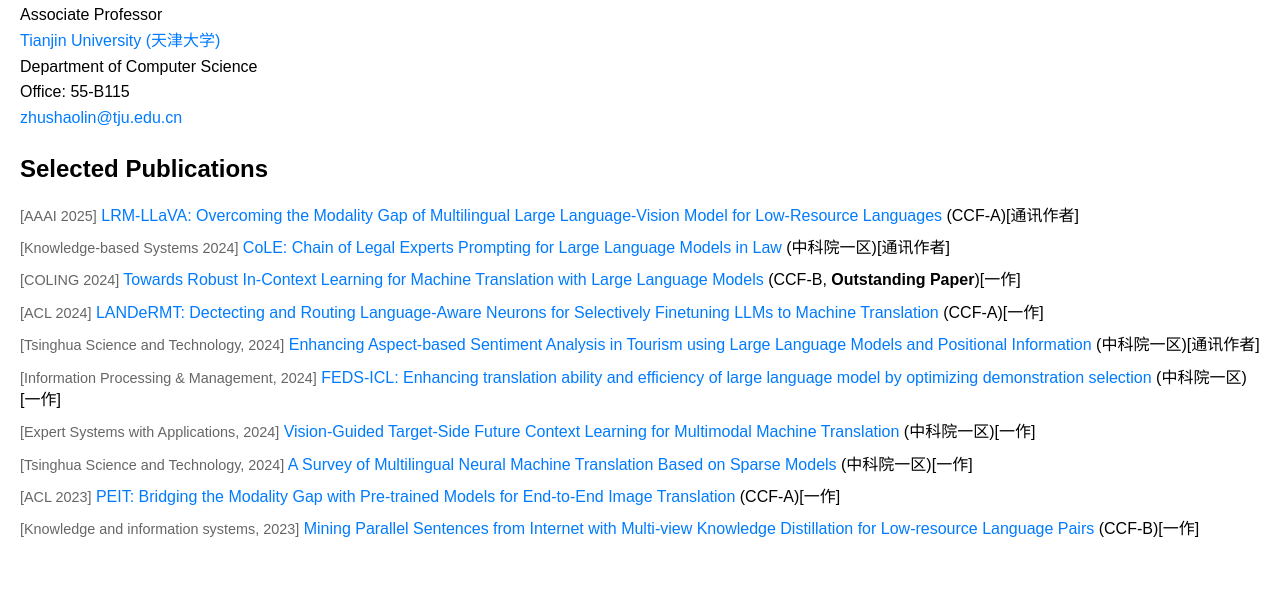
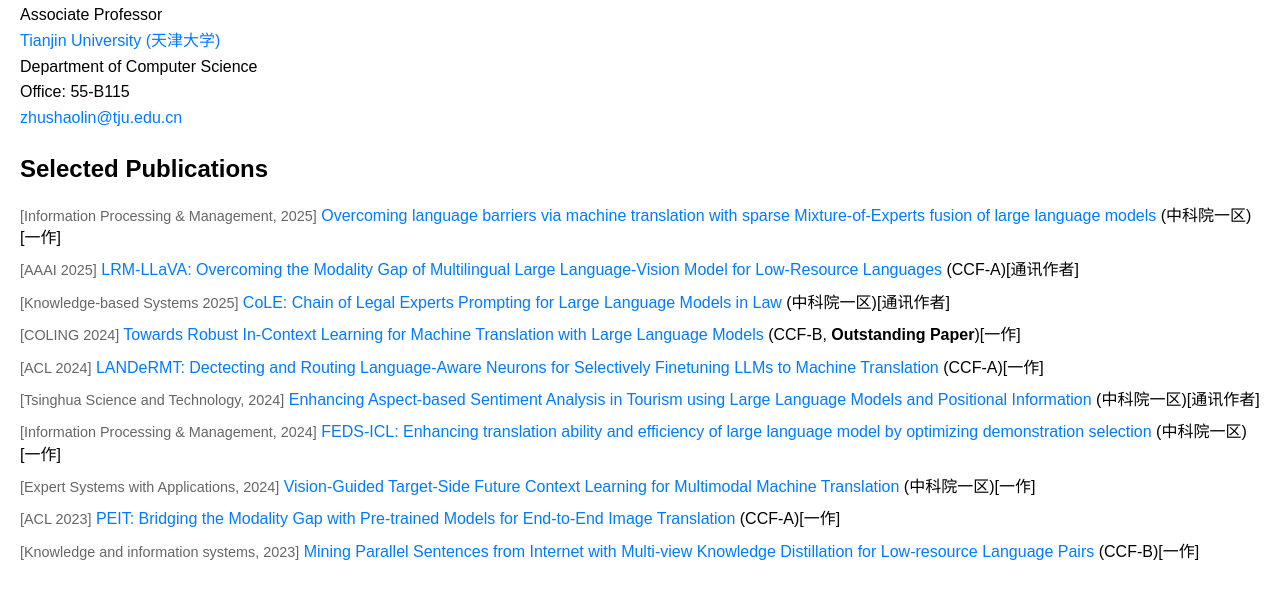
Before and after one commit to zsl-nlp/zsl-nlp.github.io, a plain HTML site: page index.html in a window 1280 px wide. Shown: the part 230-828 px from the top of the page. Before the commit the page ends 807 px from the top, so only its background shows below. Drawn offline with Linux system fonts and the light colour scheme.

Commit message:
Update index.html

```diff
--- a/index.html
+++ b/index.html
@@ -61,14 +61,14 @@
            <div>
              <h2>Selected Publications</h2>
             <ul class="publication-list">
+                <li><span class="small-text">[Information Processing & Management, 2025]</span> <a href="#">Overcoming language barriers via machine translation with sparse Mixture-of-Experts fusion of large language models</a> (中科院一区)[一作]</li>
                <li><span class="small-text">[AAAI 2025]</span> <a href="#">LRM-LLaVA: Overcoming the Modality Gap of Multilingual Large Language-Vision Model for Low-Resource Languages</a> (CCF-A)[通讯作者]</li>
-                <li><span class="small-text">[Knowledge-based Systems 2024]</span> <a href="#">CoLE: Chain of Legal Experts Prompting for Large Language Models in Law</a> (中科院一区)[通讯作者]</li>
+                <li><span class="small-text">[Knowledge-based Systems 2025]</span> <a href="#">CoLE: Chain of Legal Experts Prompting for Large Language Models in Law</a> (中科院一区)[通讯作者]</li>
                 <li><span class="small-text">[COLING 2024]</span> <a href="#">Towards Robust In-Context Learning for Machine Translation with Large Language Models</a> (CCF-B, <span style="font-weight:bold;">Outstanding Paper</span>)[一作]</li>
                <li><span class="small-text">[ACL 2024]</span> <a href="#"> LANDeRMT: Dectecting and Routing Language-Aware Neurons for Selectively Finetuning LLMs to Machine Translation</a> (CCF-A)[一作]</li>
                <li><span class="small-text">[Tsinghua Science and Technology, 2024]</span> <a href="#">Enhancing Aspect-based Sentiment Analysis in Tourism using Large Language Models and Positional Information</a> (中科院一区)[通讯作者]</li>
                 <li><span class="small-text">[Information Processing & Management, 2024]</span> <a href="#">FEDS-ICL: Enhancing translation ability and efficiency of large language model by optimizing demonstration selection</a> (中科院一区)[一作]</li>
                  <li><span class="small-text">[Expert Systems with Applications, 2024]</span> <a href="#">Vision-Guided Target-Side Future Context Learning for Multimodal Machine Translation</a> (中科院一区)[一作]</li>
-                <li><span class="small-text">[Tsinghua Science and Technology, 2024]</span> <a href="#">A Survey of Multilingual Neural Machine Translation Based on Sparse Models</a> (中科院一区)[一作]</li>
                   <li><span class="small-text">[ACL 2023]</span> <a href="#">PEIT: Bridging the Modality Gap with Pre-trained Models for End-to-End Image Translation</a> (CCF-A)[一作]</li>
                 <li><span class="small-text">[Knowledge and information systems, 2023]</span> <a href="#">Mining Parallel Sentences from Internet with Multi-view Knowledge Distillation for Low-resource Language Pairs</a> (CCF-B)[一作]</li>
             </ul>
```
